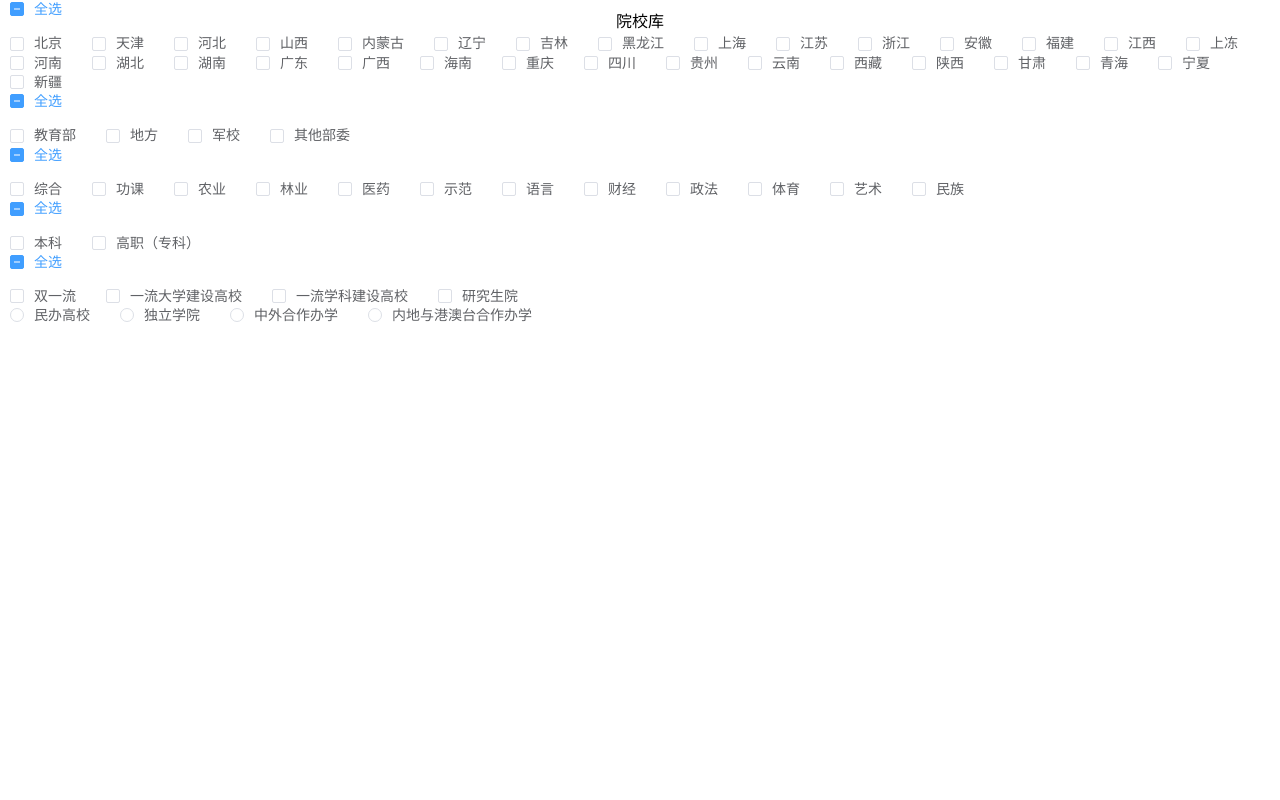
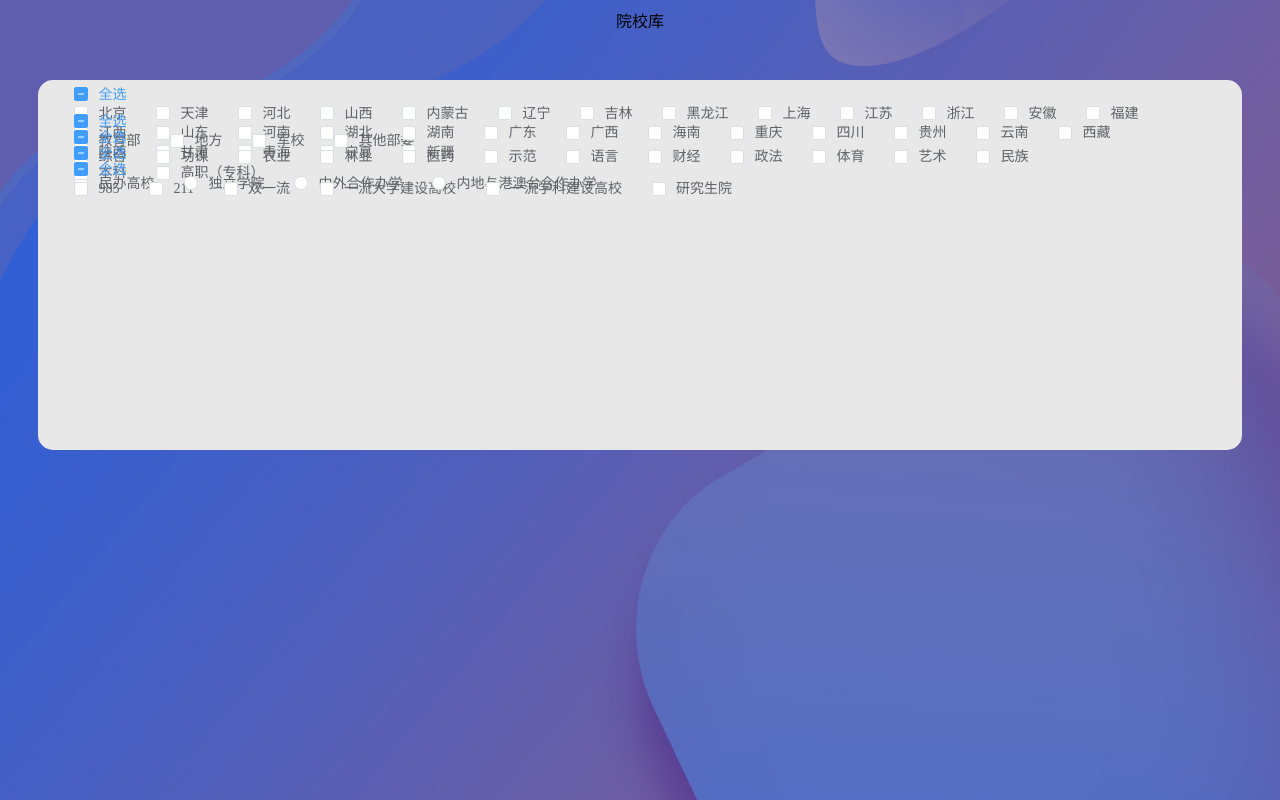
Before and after one commit to KYOSG/Vue, a Vue app: page /#/searchSchool in a window 1280 px wide. Built offline with nearby package versions, Linux system fonts and the light colour scheme.

Commit message:
2021.7.20 16:35 优化了院校库页面

```diff
--- a/package.json
+++ b/package.json
@@ -9,6 +9,7 @@
   "dependencies": {
     "core-js": "^3.6.5",
     "element-plus": "^1.0.2-beta.28",
+    "lib-flexible": "^0.3.2",
     "vue": "^3.0.0",
     "vue-router": "^4.0.0-0"
   },
@@ -18,6 +19,7 @@
     "@vue/cli-service": "~4.5.0",
     "@vue/compiler-sfc": "^3.0.0",
     "echarts": "^5.1.2",
+    "px2rem-loader": "^0.1.9",
     "vue-cli-plugin-element-plus": "^0.0.13"
   }
 }
--- a/src/assets/Js/searchSchool.js
+++ b/src/assets/Js/searchSchool.js
@@ -1,29 +1,31 @@
 import '../css/searchSchool.css'
-const City = ['北京','天津','河北','山西','内蒙古','辽宁','吉林','黑龙江','上海','江苏','浙江','安徽','福建','江西','上冻','河南',
+const City = ['北京','天津','河北','山西','内蒙古','辽宁','吉林','黑龙江','上海','江苏','浙江','安徽','福建','江西','山东','河南',
               '湖北','湖南','广东','广西','海南','重庆','四川','贵州','云南','西藏','陕西','甘肃','青海','宁夏','新疆'];
 const Charge = ['教育部','地方','军校','其他部委'];
 const Type = ['综合','功课','农业','林业','医药','示范','语言','财经','政法','体育','艺术','民族'];
 const Layer = ['本科','高职（专科）'];
-const Feature = ['双一流','一流大学建设高校','一流学科建设高校','研究生院'];
+const Feature = ['985','211','双一流','一流大学建设高校','一流学科建设高校','研究生院'];
 export default {
     data() {
         return {
-            checkAll: true,
+            checkAllCi: true,
             checkedCities: [''],
             cities: City,
             isIndeterminate: true,
 
+            checkAllCh: true,
             checkedChargers: [''],
             Charges: Charge,
 
-
+            checkAllTy: true,
             checkedTypes: [''],
             Types: Type,
 
-
+            checkAllLa: true,
             checkedLayers: [''],
             Layers: Layer,
 
+            checkAllFe: true,
             checkedFeatures: [''],
             Features: Feature,
 
@@ -31,53 +33,53 @@ export default {
         };
     },
     methods: {
-        handleCheckAllChangeCity(val) {
-            this.checkedCities = val ? City : [];
+        handleCheckAllChangeCity(valCi) {
+            this.checkedCities = valCi ? City : [];
             this.isIndeterminate = false;
         },
-        handleCheckedCitiesChangeCity(value) {
-            let checkedCount = value.length;
-            this.checkAll = checkedCount === this.cities.length;
-            this.isIndeterminate = checkedCount > 0 && checkedCount < this.cities.length;
+        handleCheckedCitiesChangeCity(valueCi) {
+            let checkCity = valueCi.length;
+            this.checkAllCi = checkCity === this.cities.length;
+            this.isIndeterminate = checkCity > 0 && checkCity < this.cities.length;
         },
 
-        handleCheckAllChangeCharge(val) {
-            this.checkedCities = val ? Charge : [];
+        handleCheckAllChangeCharge(valCh) {
+            this.checkedChargers = valCh ? Charge : [];
             this.isIndeterminate = false;
         },
-        handleCheckedChargeChange(value) {
-            let checkedCount = value.length;
-            this.checkAll = checkedCount === this.Charges.length;
-            this.isIndeterminate = checkedCount > 0 && checkedCount < this.Charges.length;
+        handleCheckedChargeChange(valueCh) {
+            let checkedCharge = valueCh.length;
+            this.checkAllCh = checkedCharge === this.Charges.length;
+            this.isIndeterminate = checkedCharge > 0 && checkedCharge < this.Charges.length;
         },
 
-        handleCheckAllChangeType(val) {
-            this.checkedCities = val ? Type : [];
+        handleCheckAllChangeType(valTy) {
+            this.checkedTypes = valTy ? Type : [];
             this.isIndeterminate = false;
         },
-        handleCheckedTypeChange(value) {
-            let checkedCount = value.length;
-            this.checkAll = checkedCount === this.Types.length;
-            this.isIndeterminate = checkedCount > 0 && checkedCount < this.Types.length;
+        handleCheckedTypeChange(valueTy) {
+            let checkedType = valueTy.length;
+            this.checkAllTy = checkedType === this.Types.length;
+            this.isIndeterminate = checkedType > 0 && checkedType < this.Types.length;
         },
 
-        handleCheckAllChangeLayer(val) {
-            this.checkedCities = val ? Layer : [];
+        handleCheckAllChangeLayer(valLa) {
+            this.checkedLayers = valLa ? Layer : [];
             this.isIndeterminate = false;
         },
-        handleCheckedLayerChange(value) {
-            let checkedCount = value.length;
-            this.checkAll = checkedCount === this.Layers.length;
-            this.isIndeterminate = checkedCount > 0 && checkedCount < this.Layers.length;
+        handleCheckedLayerChange(valueLa) {
+            let checkedLayer = valueLa.length;
+            this.checkAllLa = checkedLayer === this.Layers.length;
+            this.isIndeterminate = checkedLayer > 0 && checkedLayer < this.Layers.length;
         },
-        handleCheckAllChangeFeature(val) {
-            this.checkedCities = val ? Feature : [];
+        handleCheckAllChangeFeature(valFe) {
+            this.checkedFeatures = valFe ? Feature : [];
             this.isIndeterminate = false;
         },
-        handleCheckedFeatureChange(value) {
-            let checkedCount = value.length;
-            this.checkAll = checkedCount === this.Features.length;
-            this.isIndeterminate = checkedCount > 0 && checkedCount < this.Features.length;
+        handleCheckedFeatureChange(valueFe) {
+            let checkedFeature = valueFe.length;
+            this.checkAllFe = checkedFeature === this.Features.length;
+            this.isIndeterminate = checkedFeature > 0 && checkedFeature < this.Features.length;
         },
     }
 };
--- a/src/assets/css/searchSchool.css
+++ b/src/assets/css/searchSchool.css
@@ -1,3 +1,22 @@
+.background {
+    width: 100%;
+    height: 100%;
+    background: url("~@/img/Background.jpg") center center no-repeat;
+    background-size: 100% 100%;
+    position: absolute;
+}
+
+.CheckBoxBackground{
+
+    height: 370px;
+    background-color: #E8E8E8;
+    border-radius: 15px;
+    position: absolute;
+    top: 10%;
+    right: 3%;
+    left: 3%;
+}
+
 .title{
     position: absolute;
     top: 20px;
@@ -5,7 +24,44 @@
     transform: translate(-50%,  -50%);
 }
 
-.CheckBox{
+.cityChange{
     position: absolute;
-    left: 10px;
+    top: 0.3rem;
+    right: 3%;
+    left: 3%;
 }
+
+.chargeChange{
+    position: absolute;
+    top: 2rem;
+    right: 3%;
+    left: 3%;
+}
+
+.typeChange{
+    position: absolute;
+    top: 3rem;
+    right: 3%;
+    left: 3%;
+}
+
+.layerChange{
+    position: absolute;
+    top: 4rem;
+    right: 3%;
+    left: 3%;
+}
+
+.featureChange{
+    position: absolute;
+    top: 5rem;
+    right: 3%;
+    left: 3%;
+
+}
+.FeatureS{
+    position: absolute;
+    top: 6rem;
+    right: 3%;
+    left: 3%;
+}
--- a/src/components/searchSchool.vue
+++ b/src/components/searchSchool.vue
@@ -1,49 +1,58 @@
 <template>
-<div>
+<div class="Background">
   <div class="title">院校库</div>
-  <div class="CheckBox">
+
+  <div class="CheckBoxBackground">
+    <div class="cityChange">
       <!--城市-->
-    <el-checkbox :indeterminate="isIndeterminate" v-model="checkAll" @change="handleCheckAllChangeCity">全选</el-checkbox>
-
-    <div style="margin: 15px 0;"></div>
+      <el-checkbox :indeterminate="isIndeterminate" v-model="checkAllCi" @change="handleCheckAllChangeCity">全选</el-checkbox>
 
       <el-checkbox-group v-model="checkedCities" @change="handleCheckedCitiesChangeCity">
         <el-checkbox v-for="city in cities" :label="city" :key="city">{{city}}</el-checkbox>
       </el-checkbox-group>
+    </div>
+    <div style="margin: 15px 0;"></div>
+
+    <div class="chargeChange">
       <!--主管部门-->
-    <el-checkbox :indeterminate="isIndeterminate" v-model="checkAll" @change="handleCheckAllChangeCharge">全选</el-checkbox>
-
-    <div style="margin: 15px 0;"></div>
+      <el-checkbox :indeterminate="isIndeterminate" v-model="checkAllCh" @change="handleCheckAllChangeCharge">全选</el-checkbox>
 
       <el-checkbox-group v-model="checkedChargers" @change="handleCheckedChargeChange">
         <el-checkbox v-for="Charge in Charges" :label="Charge" :key="Charge">{{Charge}}</el-checkbox>
       </el-checkbox-group>
+    </div>
+    <div style="margin: 15px 0;"></div>
+    <div class="typeChange">
       <!--院校类型-->
-    <el-checkbox :indeterminate="isIndeterminate" v-model="checkAll" @change="handleCheckAllChangeType">全选</el-checkbox>
-
-    <div style="margin: 15px 0;"></div>
+      <el-checkbox :indeterminate="isIndeterminate" v-model="checkAllTy" @change="handleCheckAllChangeType">全选</el-checkbox>
 
       <el-checkbox-group v-model="checkedTypes" @change="handleCheckedTypeChange">
         <el-checkbox v-for="Type in Types" :label="Type" :key="Type">{{Type}}</el-checkbox>
       </el-checkbox-group>
+    </div>
+    <div style="margin: 15px 0;"></div>
+    <div class="layerChange">
+
       <!--学历层次-->
-    <el-checkbox :indeterminate="isIndeterminate" v-model="checkAll" @change="handleCheckAllChangeLayer">全选</el-checkbox>
-
-    <div style="margin: 15px 0;"></div>
+      <el-checkbox :indeterminate="isIndeterminate" v-model="checkAllLa" @change="handleCheckAllChangeLayer">全选</el-checkbox>
 
       <el-checkbox-group v-model="checkedLayers" @change="handleCheckedLayerChange">
         <el-checkbox v-for="Layer in Layers" :label="Layer" :key="Layer">{{Layer}}</el-checkbox>
       </el-checkbox-group>
+    </div>
+    <div style="margin: 15px 0;"></div>
+    <div class="featureChange">
+
       <!--院校特性-->
-    <el-checkbox :indeterminate="isIndeterminate" v-model="checkAll" @change="handleCheckAllChangeFeature">全选</el-checkbox>
-
-    <div style="margin: 15px 0;"></div>
+      <el-checkbox :indeterminate="isIndeterminate" v-model="checkAllFe" @change="handleCheckAllChangeFeature">全选</el-checkbox>
 
       <el-checkbox-group v-model="checkedFeatures" @change="handleCheckedFeatureChange">
         <el-checkbox v-for="Feature in Features" :label="Feature" :key="Feature">{{Feature}}</el-checkbox>
       </el-checkbox-group>
+    </div>
 
-    <el-radio-group v-model="FeatureS">
+
+    <el-radio-group v-model="FeatureS" class="FeatureS">
       <el-radio label="1">民办高校</el-radio>
       <el-radio label="2">独立学院</el-radio>
       <el-radio label="3">中外合作办学</el-radio>
@@ -51,7 +60,6 @@
     </el-radio-group>
 
   </div>
-
   </div>
 </template>
 
--- a/src/main.js
+++ b/src/main.js
@@ -3,7 +3,7 @@ import App from './App.vue'
 import router from './router'
 import installElementPlus from './plugins/element'
 import './assets/css/global.css'
-
+import 'lib-flexible'
 
 const app = createApp(App)
 installElementPlus(app)
```
Also changed, not shown: 1 other file (tests, documents, lock files or other folders). Lines whose indentation alone changed are shown as unchanged.
